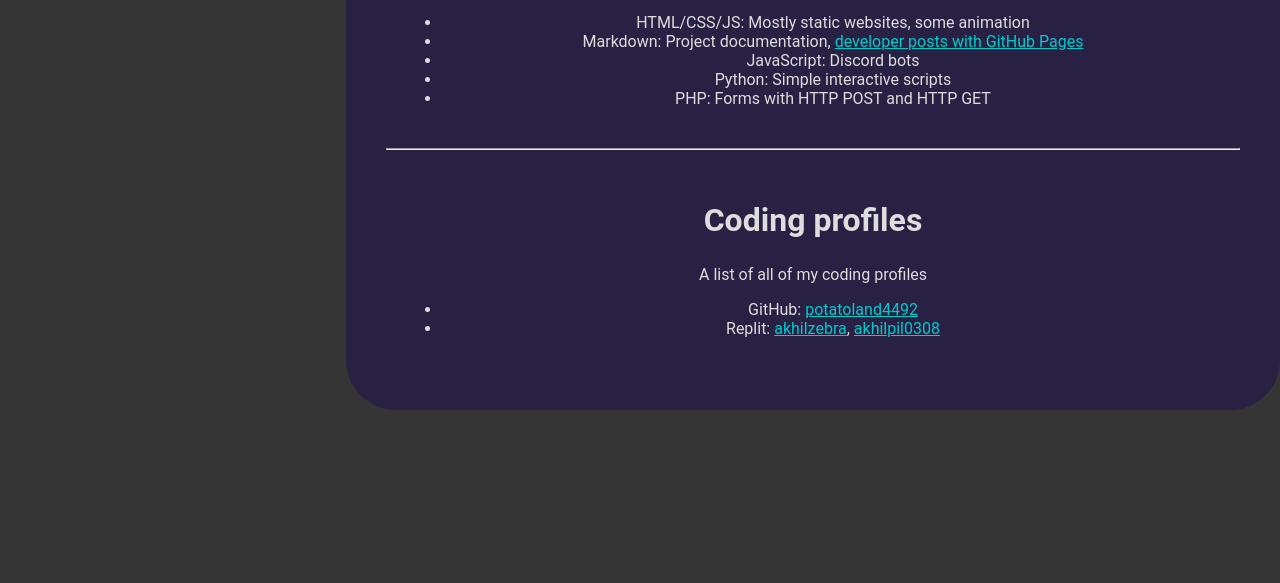
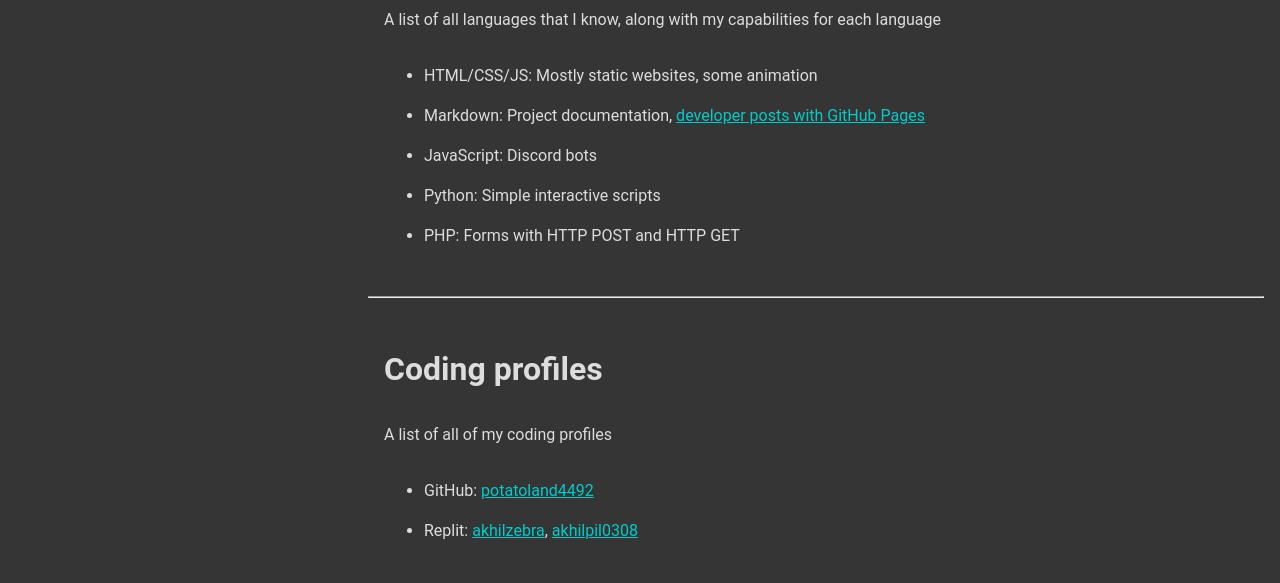
Before and after one commit to potatoland4492/potatoland4492.github.io, a plain HTML site: page coding.html in a window 1280 px wide. Shown: the part 502-1085 px from the top of the page. Before the commit the page ends 912 px from the top, so only its background shows below. Drawn offline with Linux system fonts and the light colour scheme.

Commit message:
Added more css files

```diff
--- a/coding.html
+++ b/coding.html
@@ -6,6 +6,7 @@
 		<link rel="icon" href="" type="image/png">
 		<title>potatoland4492 | Coding</title>
 		<link rel="stylesheet" href="css/main.css" type="text/css">
+		<link rel="stylesheet" href="css/coding.css" type="text/css">
 		<meta name="description" content="">
 		<meta name="viewport" content="width=device-width, initial-scale=1">
 	</head>
--- a/css/coding.css
+++ b/css/coding.css
@@ -2,7 +2,7 @@ main {
 	float: right;
 	margin: 0;
 	padding: 1em;
-	padding-bottom: 0y;
+	padding-bottom: 0;
 	border: none;
 	font-size: 1em;
 	text-align: justify;
--- a/css/main.css
+++ b/css/main.css
@@ -72,19 +72,12 @@ nav > a:hover {
 }
 
 main {
-	display: block;
+	float: right;
 	margin: 0;
-	padding: 2.5em;
-	align-items: center;
-	align-self: center;
-	align-content: center;
-	text-align: center;
-	margin-left: auto;
-	margin-right: auto;
-	background-color: #292144;
-	border-radius: 50px;
-	max-width: fit-content;
-	min-height: fit-content;
+	padding: 5em;
+	font-size: 1em;
+	text-align: justify;
+	line-height: 2.5em;
 }
 
 article {
```
